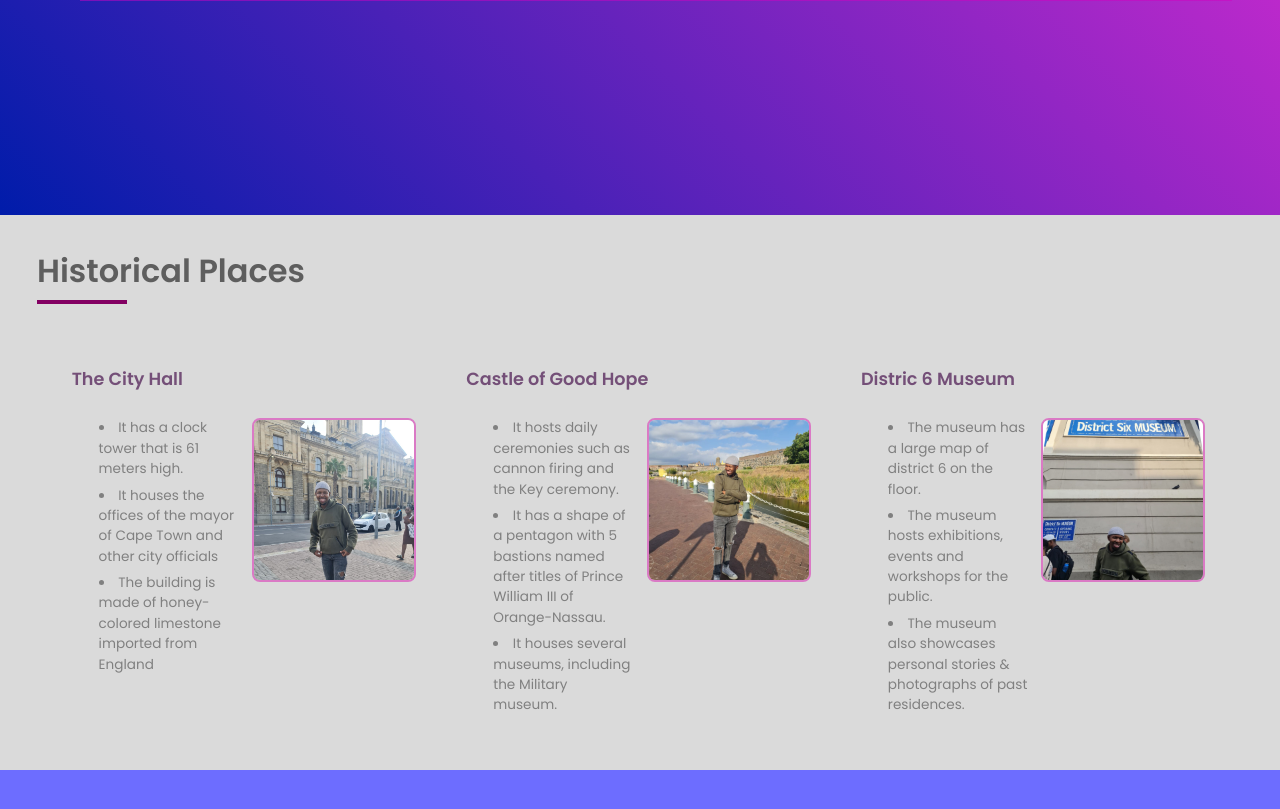
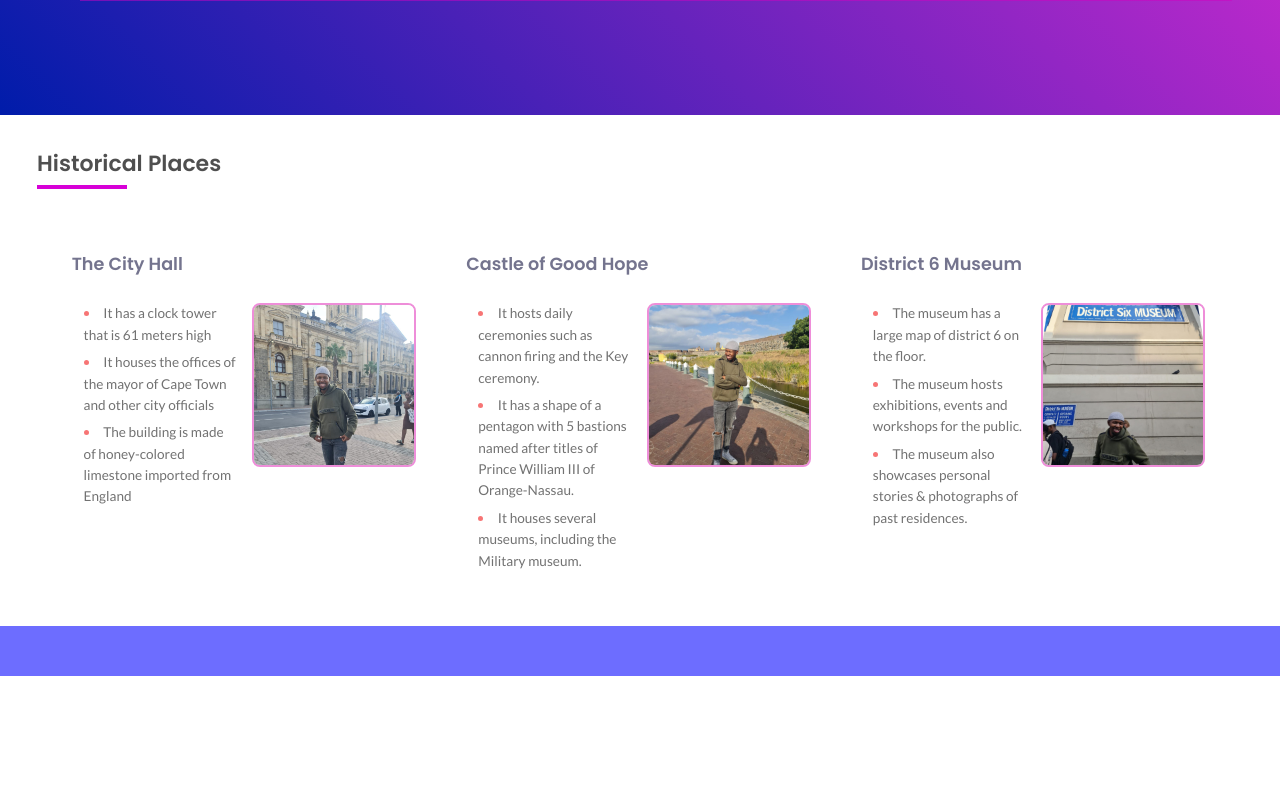
Before and after one commit to mokhelek/basic-web-page2.0, a plain HTML site: page index.html in a window 1280 px wide. Shown: the part 1484-2293 px from the top of the page. After the commit the page ends 2160 px from the top, so only its background shows below. Drawn offline with nearby package versions, Linux system fonts and the light colour scheme.

Commit message:
style formatting

```diff
--- a/assets/css/styling.css
+++ b/assets/css/styling.css
@@ -142,7 +142,7 @@ nav a:hover{
 /* ********************************************     Foreign Language section    **********************************************  */
 
 #foreign-language{
-    height:700px;
+    height:600px;
     background: linear-gradient(
         45deg,
         rgb(0, 28, 170) 0%,
@@ -180,7 +180,7 @@ table{
 /*   ########################################## Historical Places Section ##########################################   */
 
 #historic-places-section{
-    background-color: rgb(218, 218, 218);
+    background-color: rgb(255, 255, 255);
     padding-bottom: 2rem;
     width: 100%;
     overflow-x: hidden;
@@ -189,13 +189,6 @@ table{
 #historical-places-container{
     padding: 0 3rem 0 3rem;
 }
-
-/* .grid-container-historical-places{
-    display: grid;
-    grid-template-columns: 1fr 1fr 1fr;
-    align-items: center;
-    gap: 1rem;
-} */
 
 .grid-container1{
     grid-template-areas: "col1 col2";
@@ -225,20 +218,24 @@ table{
 }
 
 #historic-place-title{
-    color:rgba(58, 0, 64, 0.641);
+    color:rgba(12, 13, 57, 0.574);
     font-size: 1.1rem;
 }
 
 #historic-place-text li {
     font-size:0.85rem;
     margin-bottom: 6px;
-    color:gray;
+    color:rgba(244, 73, 73, 0.757);
+}
+
+#historic-place-text li span{
+    color:#727272;
 }
 #historic-place-text{
-    margin-left:20px
+    margin-left:5px
 }
 
-/*   ########################################## Media Quaries ##########################################   */
+/*   ########################################## Media Queries ##########################################   */
 
 
 @media screen and (max-width:450px) {
--- a/assets/simple-grid/simple-grid.css
+++ b/assets/simple-grid/simple-grid.css
@@ -244,7 +244,7 @@ p {
 
 @media only screen and (min-width: 60em) { /* 960px */
   .container {
-    width: 75%;
+    width: 95%;
     max-width: 60rem;
   }
 }
--- a/index.html
+++ b/index.html
@@ -5,7 +5,7 @@
     <meta http-equiv="X-UA-Compatible" content="IE=edge">
     <meta name="viewport" content="width=device-width, initial-scale=1.0">
 
-    <link rel="stylesheet" type="text/css" href="assets/simple-grid/simple-grid.css">
+    <!-- <link rel="stylesheet" type="text/css" href="assets/simple-grid/simple-grid.css"> -->
     <link rel="stylesheet" type="text/css" href="assets/simple-grid/simple-grid.min.css">
     <link rel="stylesheet" type="text/css" href="assets/css/styling.css">
 
@@ -240,14 +240,17 @@
     </section>
 
 
+    <!-- ################################################## Historical Places Section ####################################### -->
+
     <section id="historic-places-section">
 
         <div style="padding:2rem 2rem 2rem 2rem">
 
-            <h2 style="margin-left: 5px;color: rgb(94, 94, 94);margin-top: 0cm;margin-bottom: 0cm;font-weight: 600;">
-                Historical Places</h2>
+            <h3 style="margin-left: 5px;color: rgb(79, 79, 79);margin-top: 0cm;margin-bottom: 0cm;font-weight: 600;">
+                Historical Places
+            </h3>
             <div style="width:100px;overflow:hidden">
-                <hr style="color: rgb(255, 52, 204) ;border: 2px   rgb(131, 0, 98) solid ; opacity: 1;margin:5px ">
+                <hr style="color: rgb(215, 0, 215) ;border: 2px  rgb(215, 0, 215)  solid ; opacity: 1;margin:5px ">
             </div>
         </div>
 
@@ -261,13 +264,13 @@
                             <div class="col-6 grid-item1-1">
                                 <div id="historic-place-text">
                                     <li>
-                                        It has a clock tower that is 61 meters high.
+                                      <span>   It has a clock tower that is 61 meters high </span>
                                     </li>
                                     <li>
-                                        It houses the offices of the mayor of Cape Town and other city officials
+                                        <span>It houses the offices of the mayor of Cape Town and other city officials  </span>
                                     </li>
                                     <li>
-                                        The building is made of honey-colored limestone imported from England
+                                        <span> The building is made of honey-colored limestone imported from England </span>
                                     </li>
                                 </div>
                             </div>
@@ -283,13 +286,13 @@
                             <div class="col-6 grid-item2-1">
                                 <div id="historic-place-text">
                                     <li>
-                                        It hosts daily ceremonies such as cannon firing and the Key ceremony.
+                                        <span> It hosts daily ceremonies such as cannon firing and the Key ceremony. </span>
                                     </li>
                                      <li>
-                                        It has a shape of a pentagon with 5 bastions named after titles of Prince William III of Orange-Nassau.
+                                        <span> It has a shape of a pentagon with 5 bastions named after titles of Prince William III of Orange-Nassau. </span>
                                     </li>
                                     <li>
-                                        It houses several museums, including the Military museum.
+                                        <span>  It houses several museums, including the Military museum.</span>
                                     </li>
 
                                 </div>
@@ -303,27 +306,27 @@
 
 
                     <div class="col-4 grid-item3">
-                        <h3 id="historic-place-title">Distric 6 Museum</h3>
+                        <h3 id="historic-place-title">District 6 Museum</h3>
                         <div class="row grid-container3">
 
                             <div class="col-6 grid-item3-1">
                                 <div id="historic-place-text">
                                    <li>
-                                        The museum has a large map of district 6 on the floor.
+                                    <span>  The museum has a large map of district 6 on the floor. </span>
                                    </li>
 
                                    <li>
-                                        The museum hosts exhibitions, events and workshops for the public.
+                                    <span>   The museum hosts exhibitions, events and workshops for the public. </span>
                                    </li>
 
                                    <li>
-                                        The museum also showcases personal stories & photographs of past residences.
+                                    <span>  The museum also showcases personal stories & photographs of past residences. </span>
                                    </li>
 
                                 </div>
                             </div>
                             <div class="col-6 grid-item3-2">
-                                <img src="assets/images/museum.jpg" alt="Distric 6 Musium" id="historic-place-image">
+                                <img src="assets/images/museum.jpg" alt="District 6 Museum" id="historic-place-image">
                             </div>
                         </div>
                     </div>
@@ -337,7 +340,7 @@
 
 
 
-    <footer style="height: 60px;background-color: rgb(109, 109, 255);">
+    <footer style="height: 50px;background-color: rgb(109, 109, 255);">
 
     </footer>
 </body>
```
